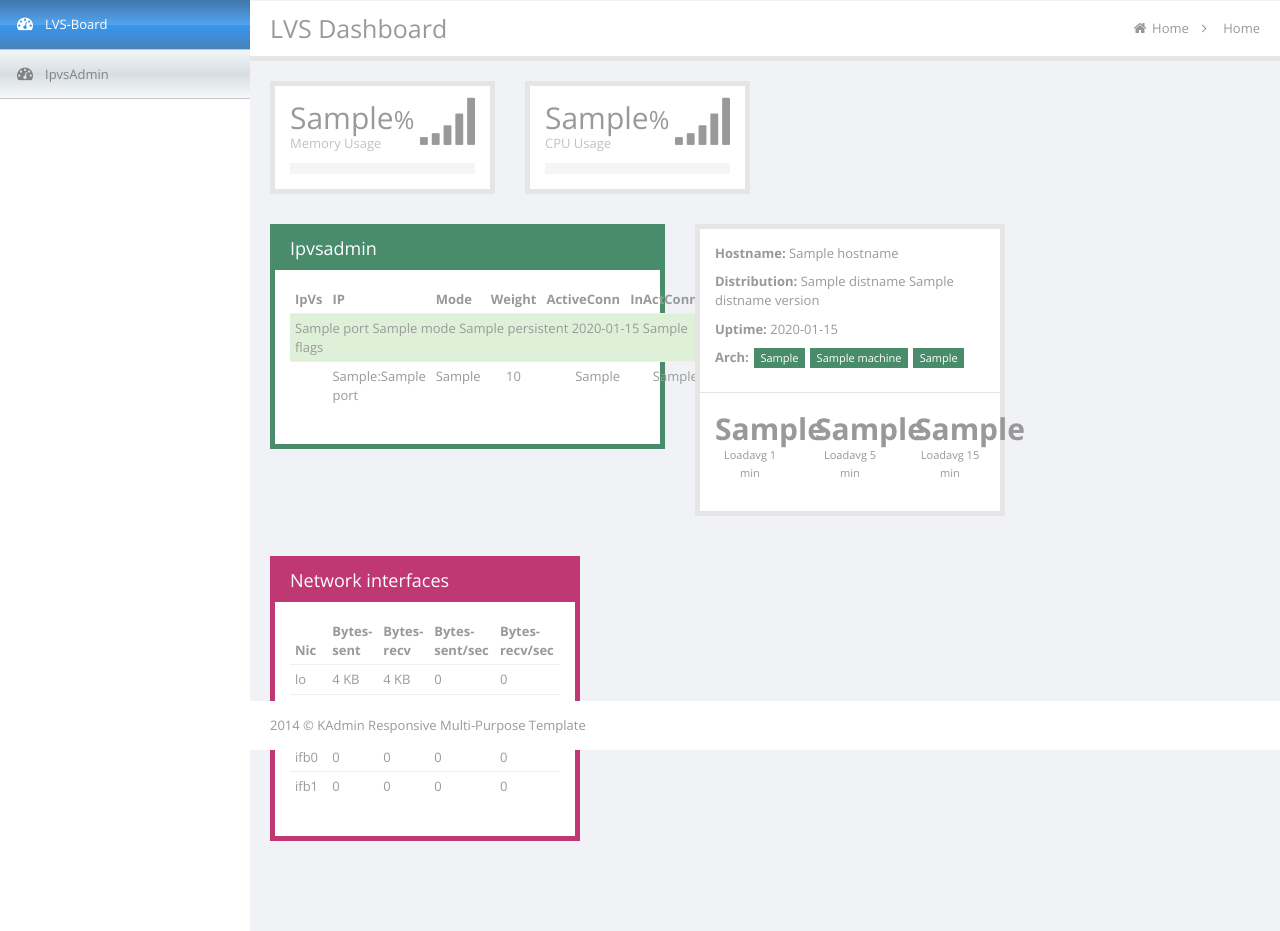
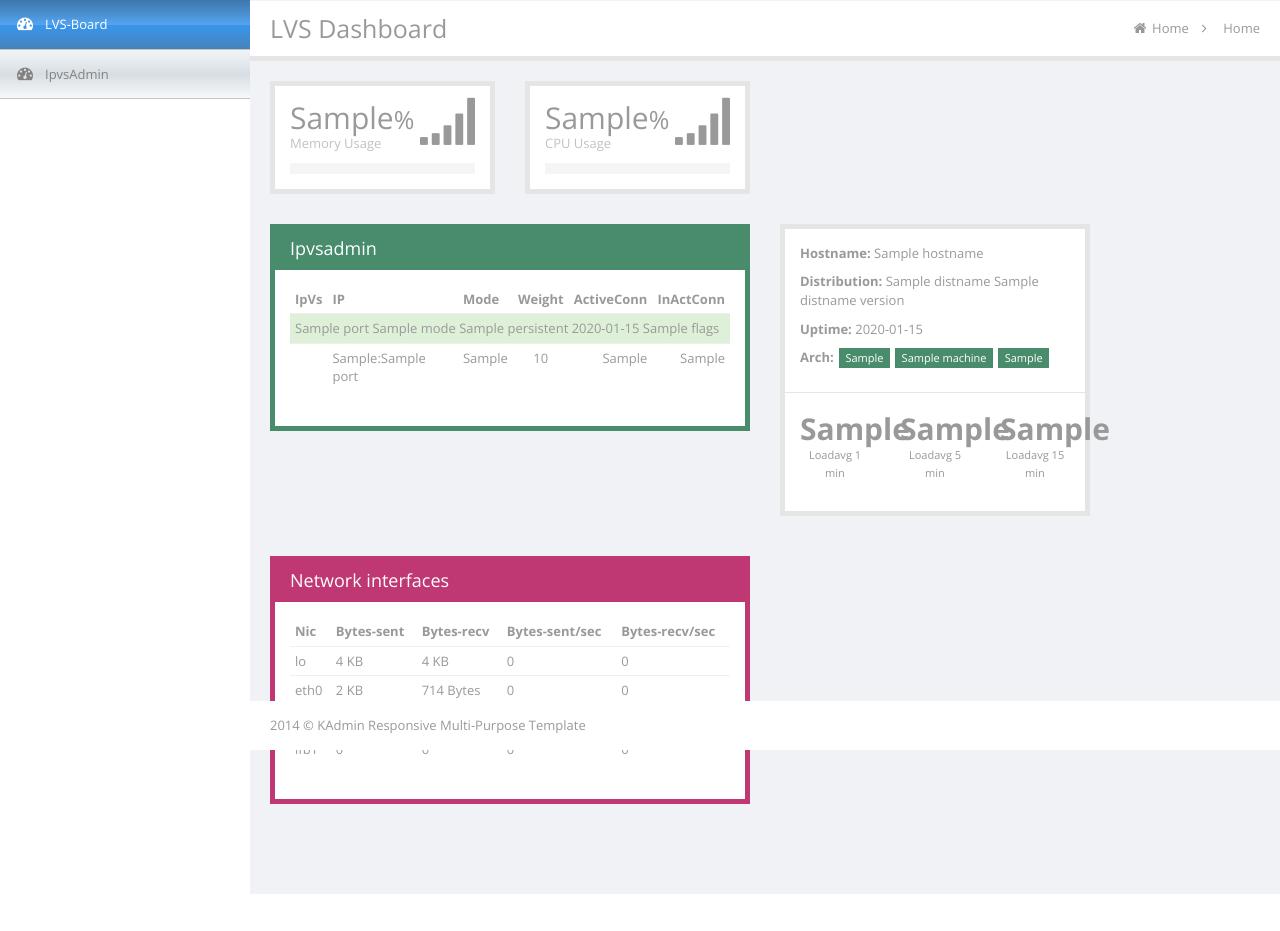
Before and after one commit to cybermaniax/django-lvs, a Django app: template src/ipvsstat/templates/ipvsstate/index.html in a window 1280 px wide. Shown: the part 50-981 px from the top of the page. After the commit the page ends 944 px from the top, so only its background shows below. Run offline with Django 3.2, Linux system fonts and the light colour scheme; the template is opened without the code that fills it: most values are stand-ins (such as "Sample title", 1, 10 or a date in 2020); data that the repository does not hold is empty; parts of the project's set-up code (start-up, migrations or seed data) failed here and were passed over; some libraries are stand-ins or nearby versions.

Commit message:
some layout fix

```diff
--- a/src/ipvsstat/templates/ipvsstate/index.html
+++ b/src/ipvsstat/templates/ipvsstate/index.html
@@ -42,10 +42,12 @@
              </div>
          </div>
      </div>
+
+
  </div>
 
 <div class="row mbl">
- <div class="col-lg-5">
+    <div class="col-lg-6">
         <div class="panel panel-green">
             <div class="panel-heading">Ipvsadmin</div>
             <div class="panel-body">
@@ -115,7 +117,7 @@
 
 
 <div class="row mbl">
-    <div class="col-lg-4">
+    <div class="col-lg-6">
         <div class="panel panel-pink">
             <div class="panel-heading">Network interfaces</div>
             <div class="panel-body">
```
